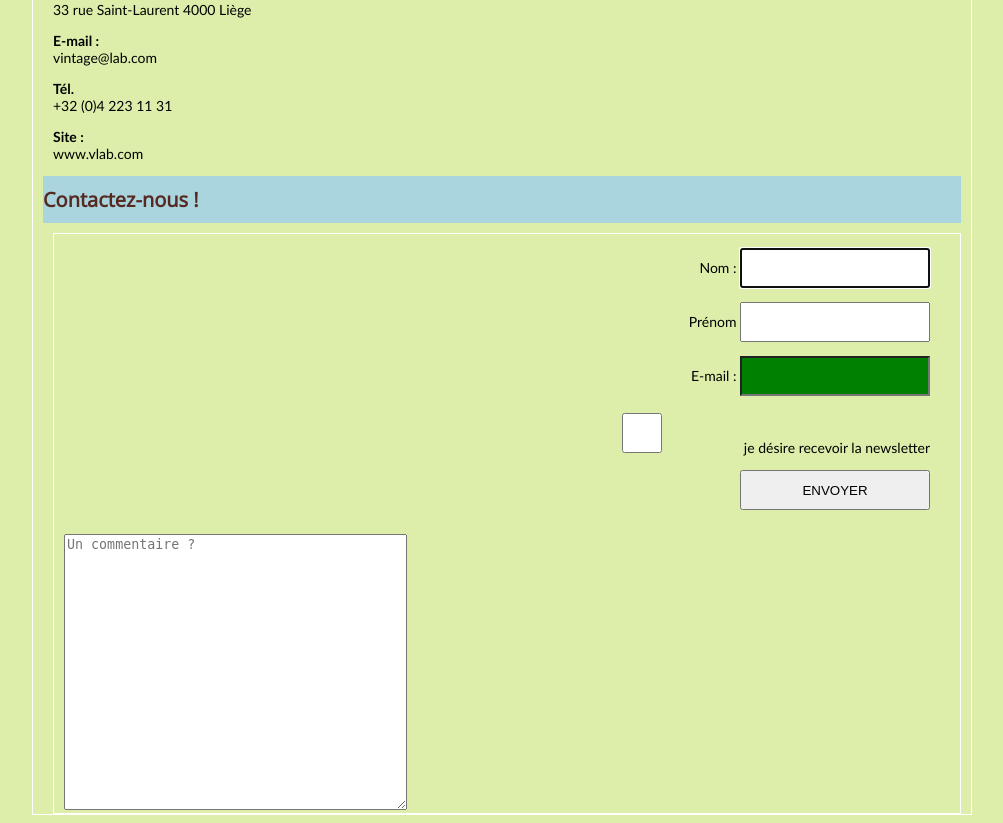
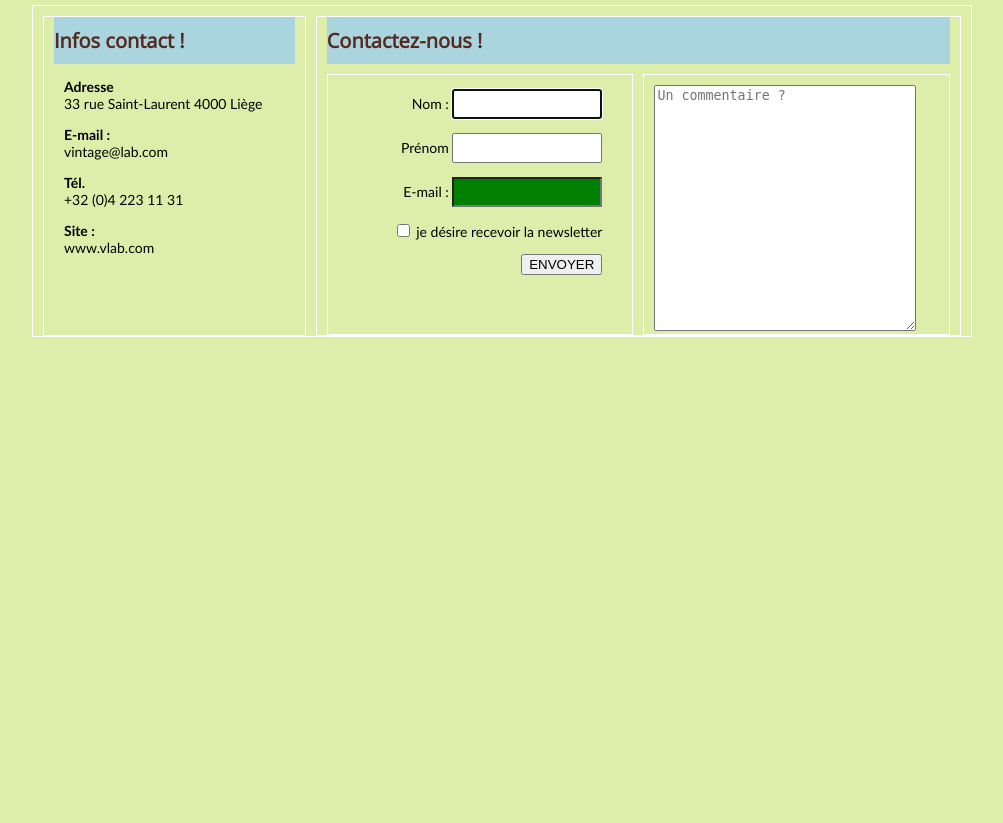
Before and after one commit to krauseangelique/projet-19, a PHP site: page /pages/contact.php in a window 1280 px wide. Shown: the part 406-1229 px from the top of the page, without its empty margins (138-1141 px from the left). After the commit the page ends 743 px from the top, so only its background shows below. Run offline with PHP 8.4, Linux system fonts and the light colour scheme.

Commit message:
class active et modification page contact

```diff
--- a/css/styles.css
+++ b/css/styles.css
@@ -116,6 +116,26 @@
 
 /*REC. conversion #552a20 en rgb(85,42,32) voir MIEUX hsl(11°,45%,23%) =  brun foncé écriture */
 /*REC. conversion #A38A7C en rgb(163,138,124) voir MIEUX hsl(22°,17%,56%) = brun gris blanc */
+/* FICHIER : _mixin_placeholder.scss */
+/* ====
+	MIXIN
+	==== */
+/* ====
+	PLACEHOLDER
+	==== */
+.bloc-page {
+  display: block;
+  margin: 0 auto; }
+
+.logo img, #info-logo, .form {
+  display: inline-block; }
+
+h1 > span, .nav-menu, .rubriques-articles ul ul, .rubriques-articles > ul > li > a, .menu, .img, .big-detail {
+  display: none; }
+
+.ariane {
+  display: flex; }
+
 .container {
   margin-left: 0;
   /*margin-right: $space;*/
@@ -353,24 +373,15 @@
   .menu, .img {
     display: block; }
   .rubriques-articles > ul > li > a {
-    display: block; } }
+    display: block; }
+  .rubriques-articles ul ul {
+    display: block; }
+  .nav-menu {
+    display: flex; }
+  .headPrincipal {
+    display: flex; } }
 
 /* FICHIER : _header_footer.scss */
-.header {
-  background-color: #9683ec; }
-
-.mix-white-40 {
-  background-color: #aad5df;
-  /* ici mix-white-40 est sur l'active */ }
-
-/* ====
-	nav-menu
-	==== */
-/* à mettre en display none en mobile puis via media queries le mettre en display block
-.nav-menu{
-	display: none;
-}
-*/
 /* ==================================================
             /* #LES DIFFERENTES VUES
              ================================================== */
@@ -380,36 +391,29 @@
 /* ====
 		header
 		==== */
+.header {
+  background-color: #9683ec; }
+
+.mix-white-40 {
+  background-color: #aad5df;
+  /* ici mix-white-40 est sur l'active */ }
+
 /* ====
 	Vue TABLETTE
 	==== */
 @media screen and (min-width: 640px) {
-  .headPrincipal {
-    display: flex; }
   .form {
     margin-top: 1rem; }
   .nav-menu {
-    display: block; } }
-
-/* FICHIER : _mixin_placeholder.scss */
-/* ====
-	MIXIN
-	==== */
-/* ====
-	PLACEHOLDER
-	==== */
-.bloc-page {
-  display: block;
-  margin: 0 auto; }
-
-.logo img, #info-logo, .form {
-  display: inline-block; }
-
-h1 > span, .nav-menu, .rubriques-articles ul ul, .rubriques-articles > ul > li > a, .menu, .img, .big-detail {
-  display: none; }
-
-.ariane {
-  display: flex; }
+    padding: 0 1rem;
+    margin: 1rem;
+    list-style-type: none;
+    justify-content: space-around; }
+    .nav-menu a {
+      text-decoration: none;
+      text-transform: uppercase;
+      font-size: 1.4rem;
+      color: black; } }
 
 /* FICHIER : _catalogue.scss */
 /* ==================================================
@@ -540,9 +544,9 @@ input[type="email"]:valid {
   background-color: green;
   /* A ENLEVER AU MOMENT DE RENDRE LE TRAVAIL */ }
 
-.renseignement input {
-  height: 4rem;
-  width: 19rem; }
+.renseignement input[type*="email"], .renseignement input[type*="text"] {
+  height: 3rem;
+  width: 15rem; }
 
 .renseignement div:first-child p {
   text-align: right;
@@ -550,6 +554,10 @@ input[type="email"]:valid {
 
 .renseignement textarea {
   margin-top: 1rem; }
+
+@media screen and (min-width: 640px) {
+  form.renseignement {
+    flex-wrap: nowrap; } }
 
 /* lier la Google Font : */
 * {
--- a/includes/header.inc.php
+++ b/includes/header.inc.php
@@ -1,4 +1,12 @@
+<?php
 
+
+$urlPage = $_SERVER['REQUEST_URI'];
+$path = pathinfo($urlPage);
+$page = $path['filename'];
+
+
+?>
 <!-- ATTENTION : il s'agit ICI d'un fichier APPELE donc je ne doit pas le mettre
  entre des balises php ; j'inscrits juste le bout de code que je vais appeler -->
 
@@ -6,6 +14,7 @@
 
         <!-- LOGO & zone de RECHERCHE -->
         <div class="container">
+
             <header id= "logo" class="headPrincipal col-md-6 col-lg-3  header  ">
 
 
@@ -31,22 +40,43 @@
 
 
      <!-- GROUPE 2 La nav ou menu du site -- >
+
         <!-- en vue intermédiaire (tablette) les élémts se positionnent 3 par 3
         donc container-md-3 -->
 
         <div class="container">
 
             <nav class=" nav-principal col-lg-3 col-md-3 "> <!--en display none class dis-none EN MOBILE -->
-                <ul class=" nav-menu vert">
+
+                <ul class=" container nav-menu vert">
                     <!-- pour que mon fichier soit appelé je vais faire un ECHO du PATH chemin
                     vers la page index.php ; ne pas OUBLIER de modifier les extentions de fichier
                     de .html on passe en .php -->
-                        <li class="mix-white-40"><h2><a href="<?php echo PATH; ?>index.php">accueil</a></h2></li>
-                        <li><h2><a href="<?php echo PATH; ?>pages/catalogue.php">meubles</a></h2></li>
-                        <li><h2><a href="#">luminaires</a></h2></li>
-                        <li><h2><a href="#">accessoires</a></h2></li>
-                        <li><h2><a href="<?php echo PATH; ?>pages/contact.php">contact</a></h2></li>
+                        <li <?php echo ( $page == 'index') ?  'class="mix-white-40" ' :  " " ; ?> ><h2><a href="<?php echo PATH; ?>index.php">accueil</a></h2></li>
+                        <li <?php echo ( $page == 'catalogue') ?  'class="mix-white-40" ' :  " " ; ?>><h2><a href="<?php echo PATH; ?>pages/catalogue.php">meubles</a></h2></li>
+                        <li <?php echo ( $page == '') ?  'class="mix-white-40" ' :  " " ; ?>><h2><a href="#">luminaires</a></h2></li>
+                        <li <?php echo ( $page == ' ') ?  'class="mix-white-40" ' :  " " ; ?>><h2><a href="#">accessoires</a></h2></li>
+                        <li <?php echo ( $page == 'contact') ?  'class="mix-white-40" ' :  " " ; ?>><h2><a href="<?php echo PATH; ?>pages/contact.php">contact</a></h2></li>
                 </ul>
+
+
+<!-- <?php
+
+
+
+$urlPage = $_SERVER['REQUEST_URI'];
+$path = pathinfo($urlPage);
+$page = $path['filename'];
+ // if( $page == 'catalogue'){
+ //    echo "je suis dans la page catalogue " ;
+
+ // } else {
+ //   echo "je ne suis pas dans la page catalogue " ;
+ // }
+
+echo ( $page == 'catalogue') ?  "je suis dans la page catalogue " :  "je ne suis pas dans la page catalogue " ;
+
+?> -->
             </nav>
 
         </div>
--- a/pages/contact.php
+++ b/pages/contact.php
@@ -47,9 +47,9 @@
             <iframe class="col-lg-1" src="https://www.google.com/maps/embed?pb=!1m18!1m12!1m3!1d10120.85335412887!2d5.554299717003033!3d50.64172893792035!2m3!1f0!2f0!3f0!3m2!1i1024!2i768!4f13.1!3m3!1m2!1s0x47c0fa164d5c4969%3A0xd379a00de93c696!2sRue+St+Laurent+33%2C+4000+Li%C3%A8ge!5e0!3m2!1sfr!2sbe!4v1528832800927" width="600" height="450"  style="border:0" allowfullscreen></iframe>
         </div>
         <div class="container">
-            <section class="global-contact contenu col-lg-3 vert">
+            <section class=" container global-contact contenu col-lg-3 vert">
 
-                <div class="infos lg-item-simple jaune">
+                <div class="infos col-md-3 col-lg-3 ">
                     <h3 class="form--titre--infos mix-white-40">Infos contact ! </h3>
                     <div >
                         <p>
@@ -73,12 +73,12 @@
                     </div>
                 </div>
 
-                <div class="  lg-item-double">
+                <div class="  col-md-8 col-lg-8 ">
                     <h3 class="form--titre--contact mix-white-40">Contactez-nous ! </h3>
 
 
-                    <form class= "renseignement col-lg-2 " name="inscription" method="post" action="destination.php">
-                        <div class="lg-item-simple">
+                    <form class= " container renseignement  " name="inscription" method="post" action="destination.php">
+                        <div class="col-md-5 col-lg-5">
                             <p>
                                 <label for="nom">Nom : </label>
                             <input type="text" name="nom" id="nom"  autofocus >
@@ -101,8 +101,8 @@
                                 <input type="submit" name="contact" class="button" value="ENVOYER">
                             </p>
                         </div>
-                        <div class="lg-item-simple">
-                            <textarea name="commentaire" placeholder="Un commentaire ?" id="commentaire" rows="18" cols="40"></textarea>
+                        <div class="col-md-5 col-lg-5">
+                            <textarea name="commentaire" placeholder="Un commentaire ?" id="commentaire" rows="16" cols="30"></textarea>
                         </div>
                     </form>
 
--- a/scss/partials/_contact.scss
+++ b/scss/partials/_contact.scss
@@ -30,6 +30,7 @@
 		font-weight: 700;
 	}
 
+
 	[class^="form--titre"]{
 		background-color: $theme; /* bleu très très clair !!! placer la  class="mix-white-40"*/
 		color: inherit;
@@ -42,9 +43,9 @@
 	}
 	.renseignement {
 
-		input{
-		height: 4rem;
-		width: 19rem;
+		input[type*="email"] , input[type*="text"]{
+		height: 3rem;
+		width: 15rem;
 		}
 
 		div:first-child{
@@ -58,3 +59,11 @@
 			margin-top: 1rem;
 		}
 	}
+
+
+@media screen and (min-width : $md){
+
+	form.renseignement{
+		flex-wrap: nowrap;
+	}
+}
--- a/scss/partials/_header_footer.scss
+++ b/scss/partials/_header_footer.scss
@@ -1,27 +1,5 @@
 /* FICHIER : _header_footer.scss */
 
-
-.header{
-	background-color: $couleurFondHeader; // brun brique A ENLEVER
-
-}
-.mix-white-40{
-	background-color: $theme; /* ici mix-white-40 est sur l'active */
-}
-
-
-
-
-
-
-/* ====
-	nav-menu
-	==== */
-/* à mettre en display none en mobile puis via media queries le mettre en display block
-.nav-menu{
-	display: none;
-}
-*/
 /* ==================================================
             /* #LES DIFFERENTES VUES
              ================================================== */
@@ -34,18 +12,35 @@
 		header
 		==== */
 
+.header{
+	background-color: $couleurFondHeader; // brun brique A ENLEVER
+
+}
+.mix-white-40{
+	background-color: $theme; /* ici mix-white-40 est sur l'active */
+}
+
+
 /* ====
 	Vue TABLETTE
 	==== */
-@media screen and (min-width: 640px){
-	.headPrincipal{
-		display:flex;
-	}
+
+	@media screen and (min-width: $md){
+
 		.form{
 		margin-top: 1rem;
 		}
 		.nav-menu{
-	display: block;
+		padding: 0 1rem;
+		margin: 1rem;
+		list-style-type: none;
+		justify-content: space-around;
 
+			a{
+			text-decoration: none;
+			text-transform: uppercase;
+			font-size: 1.4rem;
+			color: $ecritureTer;
 			}
 		}
+	}
--- a/scss/partials/_positions.scss
+++ b/scss/partials/_positions.scss
@@ -96,4 +96,18 @@
 			 display: block;
 			}
 
+		.rubriques-articles ul{
+			ul{
+				display: block;
+			}
+		}
+
+		.nav-menu{
+			display: flex;
+
+			}
+		.headPrincipal{
+			display:flex;
+		}
+
 	}
--- a/scss/styles.scss
+++ b/scss/styles.scss
@@ -5,11 +5,12 @@
 /* lier le fichier partial et les sous-fichiers : */
 
 @import 'partials/_color_variable_config';
+@import 'partials/_mixin_placeholder';
 @import 'partials/_grid';
 @import 'partials/_positions';
 @import 'partials/_header_footer';
 
-@import 'partials/_mixin_placeholder';
+
 
 @import 'partials/_catalogue';
 @import 'partials/_detail';
```
Lines whose indentation alone changed are shown as unchanged.
